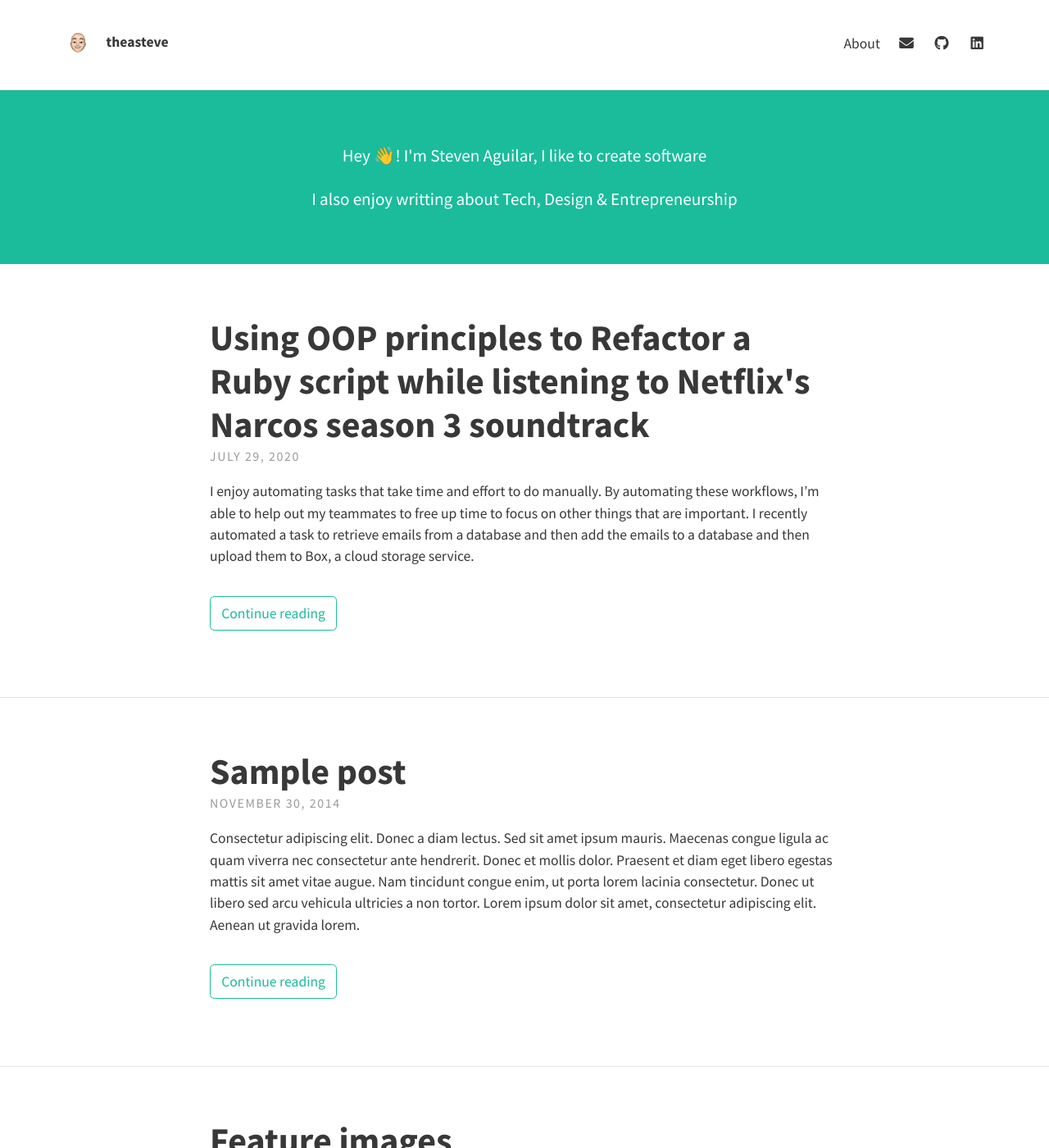
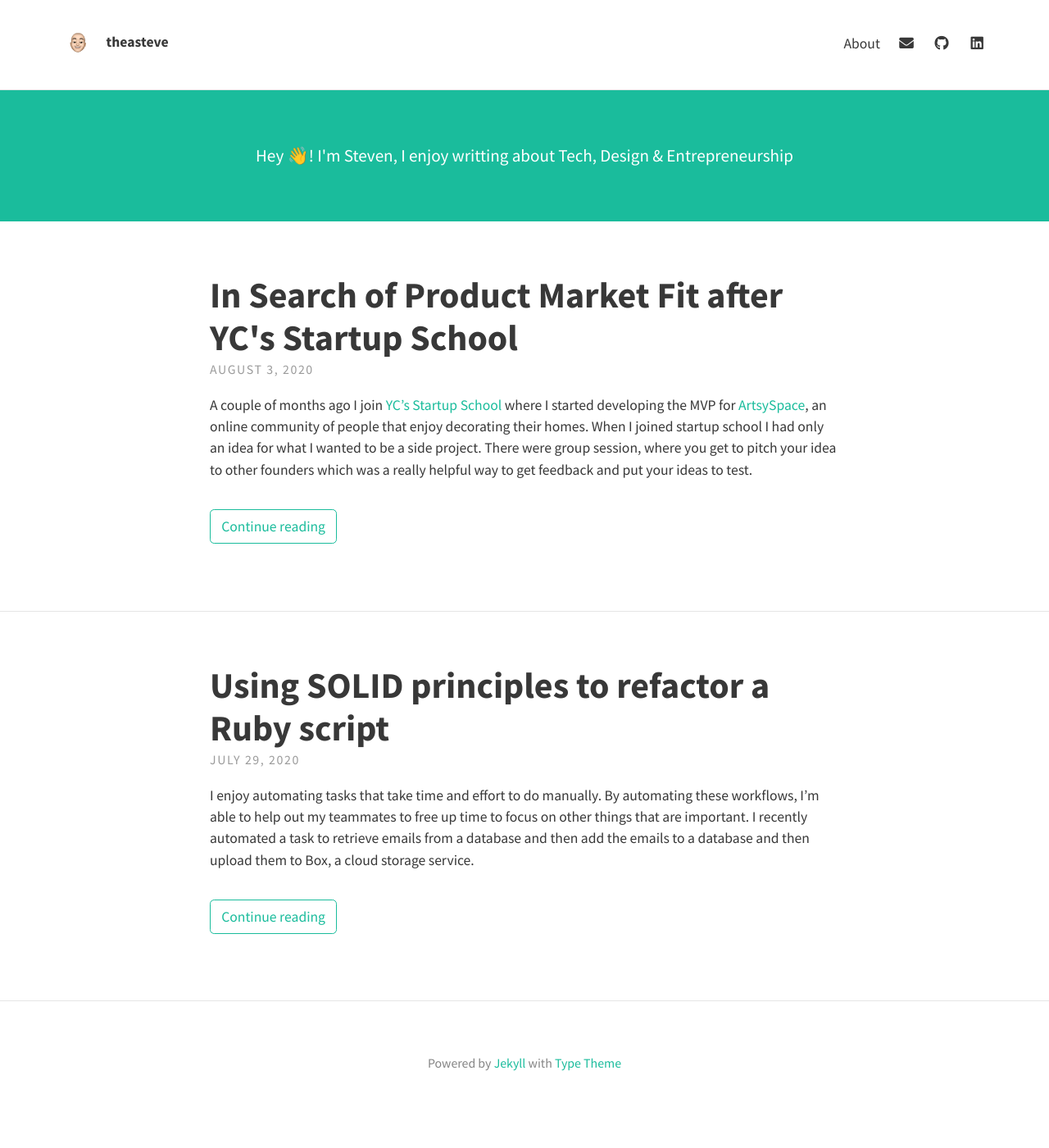
Before and after one commit to theasteve/mysite, a Jekyll site: the page built from index.html, in a window 1280 px wide and 1400 px high. Shown: the whole window at 82% size. Built offline with Jekyll 4.4.1, drawn with Linux system fonts in a browser that asks for light colours; nearby versions of some CDN libraries; the list of posts is cut into pages by our own code; part of the change alters nothing that is shown; some of the changed text lies outside the part shown.

Commit message:
Change banner heading and created new post

```diff
--- a/_config.yml
+++ b/_config.yml
@@ -13,9 +13,7 @@ theme_settings:
 
   # Header and footer text
   header_text: >
-     <p>Hey 👋! I'm Steven Aguilar, I like to create software </p>
-
-     <p>I also enjoy writting about Tech, Design & Entrepreneurship</p>
+     <p>Hey 👋! I'm Steven, I enjoy writting about Tech, Design & Entrepreneurship</p>
   header_text_feature_image:
   footer_text: >
    Powered by <a href="https://jekyllrb.com/">Jekyll</a> with <a href="https://github.com/rohanchandra/type-theme">Type Theme</a>
--- a/_posts/2014-11-28-markdown-and-html.md
+++ /dev/null
@@ -1,39 +0,0 @@
----
-layout: post
-title: Markdown and HTML
----
-
-Jekyll supports the use of [Markdown](http://daringfireball.net/projects/markdown/syntax) with inline HTML tags which makes it easier to quickly write posts with Jekyll, without having to worry too much about text formatting. A sample of the formatting follows.
-
-Tables have also been extended from Markdown:
-
-First Header  | Second Header
-------------- | -------------
-Content Cell  | Content Cell
-Content Cell  | Content Cell
-
-Here's an example of an image, which is included using Markdown:
-
-![Geometric pattern with fading gradient]({{ site.baseurl }}/assets/img/sample_feature_img_2.png)
-
-Highlighting for code in Jekyll is done using Pygments or Rouge. This theme makes use of Rouge by default.
-
-{% highlight js %}
-// count to ten
-for (var i = 1; i <= 10; i++) {
-    console.log(i);
-}
-
-// count to twenty
-var j = 0;
-while (j < 20) {
-    j++;
-    console.log(j);
-}
-{% endhighlight %}
-
-Type Theme uses KaTeX to display maths. Equations such as $$S_n = a \times \frac{1-r^n}{1-r}$$ can be displayed inline.
-
-Alternatively, they can be shown on a new line:
-
-$$ f(x) = \int \frac{2x^2+4x+6}{x-2} $$
--- a/_posts/2014-11-29-feature-images.md
+++ /dev/null
@@ -1,6 +0,0 @@
----
-layout: post
-title: Feature images
-feature-img: "assets/img/sample_feature_img.png"
----
-This is an example of a post which includes a feature image specified in the front matter of the post. The feature image spans the full-width of the page, and is shown with the title on permalink pages.
--- a/_posts/2014-11-30-sample-post.md
+++ /dev/null
@@ -1,22 +0,0 @@
----
-layout: post
-title: Sample post
-tags: [test, sample]
----
-Consectetur adipiscing elit. Donec a diam lectus. Sed sit amet ipsum mauris. Maecenas congue ligula ac quam viverra nec consectetur ante hendrerit. Donec et mollis dolor. Praesent et diam eget libero egestas mattis sit amet vitae augue. Nam tincidunt congue enim, ut porta lorem lacinia consectetur. Donec ut libero sed arcu vehicula ultricies a non tortor. Lorem ipsum dolor sit amet, consectetur adipiscing elit. Aenean ut gravida lorem.
-
-* Consectetur adipiscing elit
-* Donec a diam lectus
-* Sed sit amet ipsum mauris
-
-Ut turpis felis, pulvinar a semper sed, adipiscing id dolor. Pellentesque auctor nisi id magna consequat sagittis. Curabitur dapibus enim sit amet elit pharetra tincidunt feugiat nisl imperdiet. Ut convallis libero in urna ultrices accumsan. Donec sed odio eros. Donec viverra mi quis quam pulvinar at malesuada arcu rhoncus. Cum sociis natoque penatibus et magnis dis parturient montes, nascetur ridiculus mus. In rutrum accumsan ultricies. Mauris vitae nisi at sem facilisis semper ac in est.
-
-Nunc diam velit, adipiscing ut tristique vitae, sagittis vel odio. Maecenas convallis ullamcorper ultricies. Curabitur ornare, ligula *semper consectetur sagittis*, nisi diam iaculis velit, id fringilla sem nunc vel mi. Nam dictum, odio nec pretium volutpat, arcu ante placerat erat, non tristique elit urna et turpis. Quisque mi metus, ornare sit amet fermentum et, tincidunt et orci. Fusce eget orci a orci congue vestibulum.
-
-Ut dolor diam, elementum et vestibulum eu, porttitor vel elit. Curabitur venenatis pulvinar tellus gravida ornare. Sed et erat faucibus nunc euismod ultricies ut id justo. Nullam cursus suscipit nisi, et ultrices justo sodales nec. Fusce venenatis facilisis lectus ac semper. Aliquam at massa ipsum. Quisque bibendum purus convallis nulla ultrices ultricies. Nullam aliquam, mi eu aliquam tincidunt, purus velit laoreet tortor, viverra pretium nisi quam vitae mi. Fusce vel volutpat elit. Nam sagittis nisi dui.
-
-> Suspendisse lectus leo, consectetur in tempor sit amet, placerat quis neque
-
-Etiam luctus porttitor lorem, sed suscipit est rutrum non. Curabitur lobortis nisl a enim congue semper. Aenean commodo ultrices imperdiet. Vestibulum ut justo vel sapien venenatis tincidunt.
-
-Phasellus eget dolor sit amet ipsum dapibus condimentum vitae quis lectus. Aliquam ut massa in turpis dapibus convallis. Praesent elit lacus, vestibulum at malesuada et, ornare et est. Ut augue nunc, sodales ut euismod non, adipiscing vitae orci. Mauris ut placerat justo. Mauris in ultricies enim. Quisque nec est eleifend nulla ultrices egestas quis ut quam. Donec sollicitudin lectus a mauris pulvinar id aliquam urna cursus. Cras quis ligula sem, vel elementum mi. Phasellus non ullamcorper urna.
--- a/_posts/2020-07-29-object-oriented-programing.md
+++ b/_posts/2020-07-29-object-oriented-programing.md
@@ -1,6 +1,6 @@
 ---
 layout: post
-title: Using OOP principles to Refactor a Ruby script while listening to Netflix's Narcos season 3 soundtrack
+title: Using SOLID principles to refactor a Ruby script
 tags: [Ruby, OOP]
 ---
 
--- /dev/null
+++ b/_posts/2020-08-03-yc-sus-product-market-fit.md
@@ -0,0 +1,49 @@
+---
+layout: post
+title: In Search of Product Market Fit after YC's Startup School
+---
+
+A couple of months ago I join [YC's Startup
+School](https://www.startupschool.org/) where I started developing the MVP for
+[ArtsySpace](www.artsyspace.net), an online community of people that enjoy
+decorating their homes. When I joined startup school I had only an idea for what
+I wanted to be a side project. There were group session, where you get to pitch
+your idea to other founders which was a really helpful way to get feedback and
+put your ideas to test.
+
+During Startup School, there was a lesson by [Michael Seibel](https://www.youtube.com/watch?v=1hHMwLxN6EM&feature=emb_title)
+where he is going over a slide that states *Some understanding of the problem is very helpful when
+building an MVP so plese talk to your users before  writing code.* After that
+lesson I reached out to anyone I saw as a potential user to talk to them and
+also remove many features I wanted to add to the MVP. I felt good with the
+problem research phase and started developing the MVP for ArtsySpace.
+
+There were many technical problems, but for the MVP I just wanted to release
+fast to see if there was an interest. So after about of month of building the
+MVP of [ArtsySpace](www.artsyspace.net) during my free time I decided to release
+it. So I went and posted on Indie Hackers, Reddit and LinkedIn. I thought that
+if the product was at least somewhat interesting people will sign up or post.
+
+I was pretty excited when I checked Google Analytics to see that I was getting
+some views on [ArtsySpace](www.artsyspace.net).
+![Google Analytics]({{ site.url }}mysite/assets/img/2020/august/yc-market-fit/analytics.png)
+So Google Analytics was showing visits from users after posting on online
+forums. Not only that I was getting users from France to Russia which was
+awesome to see.
+
+
+![regions]({{ site.url }}mysite/assets/img/2020/august/yc-market-fit/regions.png)
+
+But my hype didn't last long and I then realized that althought I was getting
+visitors people weren't signing up. But I was being naive to think that users
+will just come and sign up. So I shared it in decoration forums and still I
+wasn't getting users to sign up. So I wrote a
+post on Indie Hackers asking: [I have spent 2 weeks trying to find market fit should I quit?](https://www.indiehackers.com/post/i-have-spent-2-weeks-trying-to-find-market-fit-should-i-quit-a32f2738c8), where even the founder of IH [Courtland
+Allen](https://twitter.com/csallen?ref_src=twsrc%5Egoogle%7Ctwcamp%5Eserp%7Ctwgr%5Eauthor)
+commented.
+
+Based, on the feedback I realised theres a long way to go. I was being naive
+thinking that product market fit would just come around the block once I
+launched. So now I'm in the search of how to improve my side project with the
+best approach I have come to appreciate `talk with users`. Maybe this side
+project doesn't grow, maybe it will but what a great learning experience this has been.
```
Also changed, not shown: assets/img/2020/august/yc-market-fit/analytics.png (added), assets/img/2020/august/yc-market-fit/regions.png (added).
